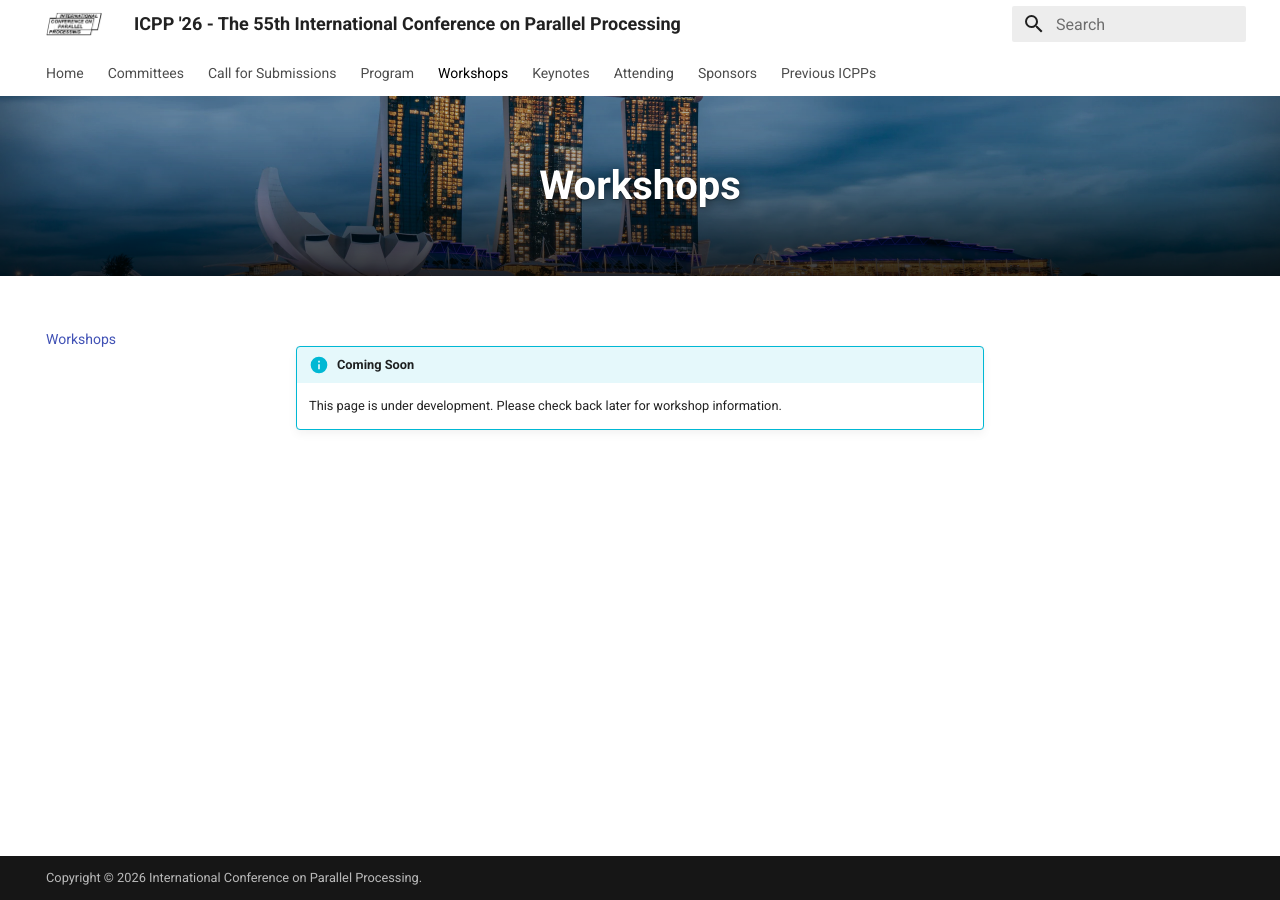
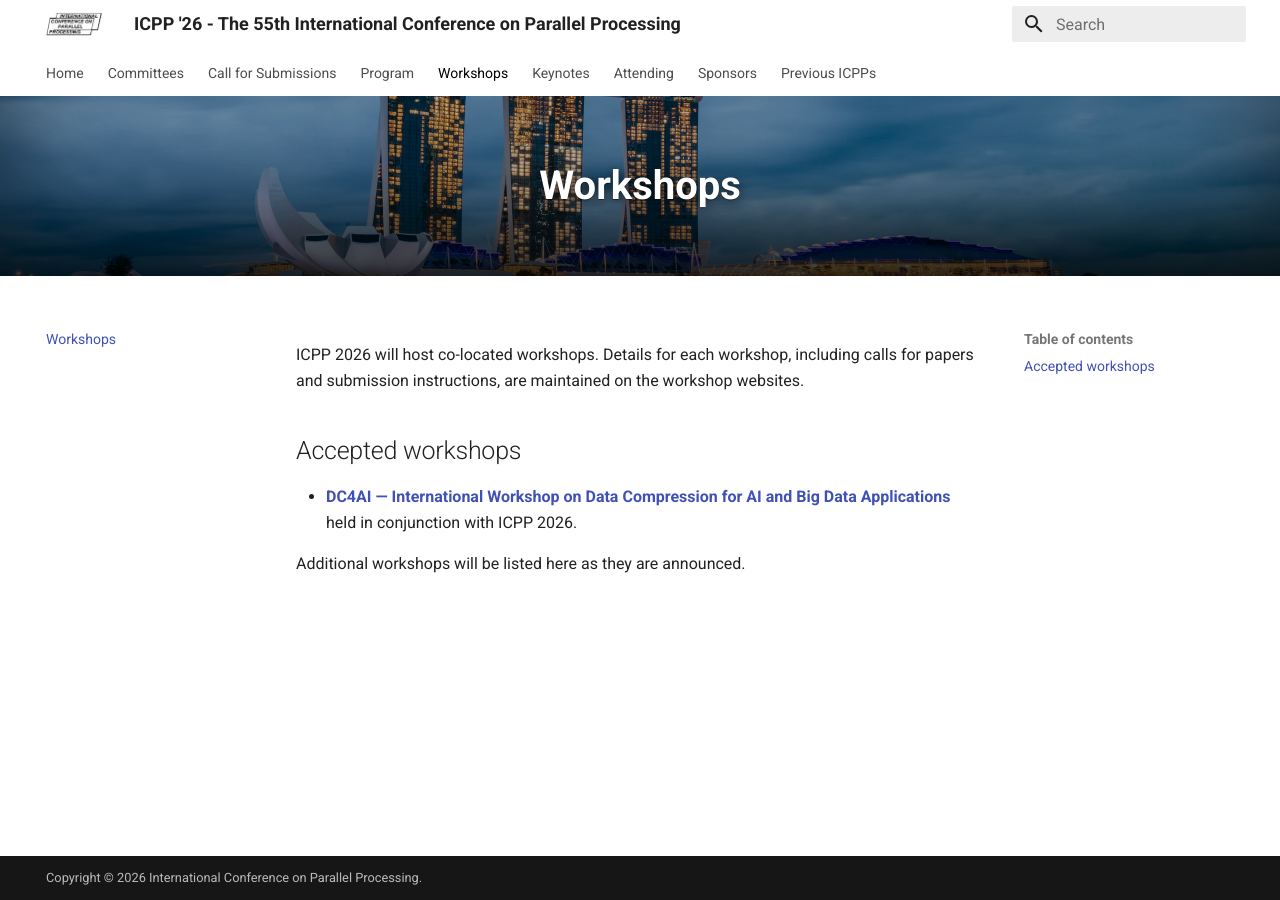
Before and after one commit to icpp2026/icpp2026.github.io, an MkDocs documentation site: the page built from docs/workshops.md, in a window 1280 px wide. Built offline with MkDocs 1.6.1 and Material for MkDocs 9.7.7, drawn with Linux system fonts in a browser that asks for light colours; comment, search, counter and statistics services are not loaded.

Commit message:
docs: update workshops section with details on ICPP 2026 co-located workshops and accepted workshop information

```diff
--- a/docs/workshops.md
+++ b/docs/workshops.md
@@ -1,4 +1,9 @@
 # Workshops
 
-!!! info "Coming Soon"
-    This page is under development. Please check back later for workshop information.
+ICPP 2026 will host co-located workshops. Details for each workshop, including calls for papers and submission instructions, are maintained on the workshop websites.
+
+## Accepted workshops
+
+- **[DC4AI — International Workshop on Data Compression for AI and Big Data Applications](https://hpc-and-ai.github.io/DC4AI-2026/)**  held in conjunction with ICPP 2026.
+
+Additional workshops will be listed here as they are announced.
```
